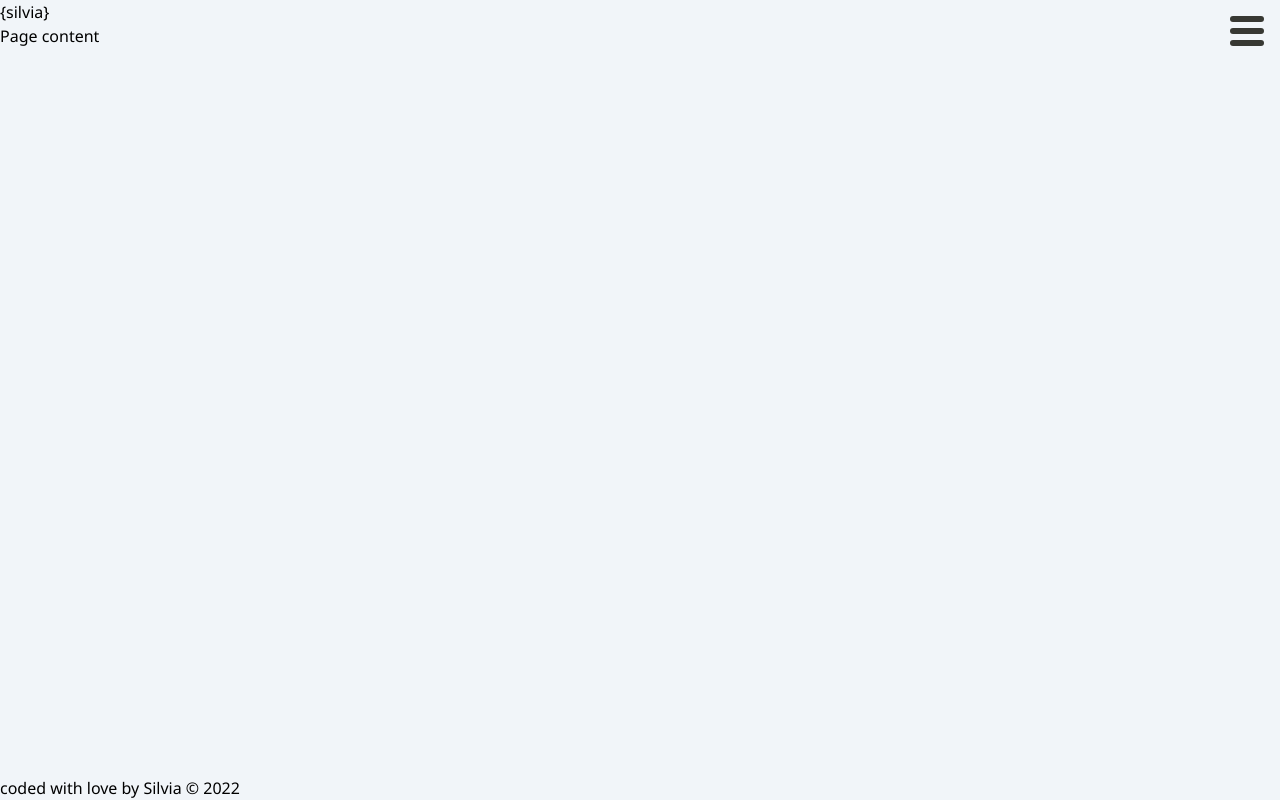
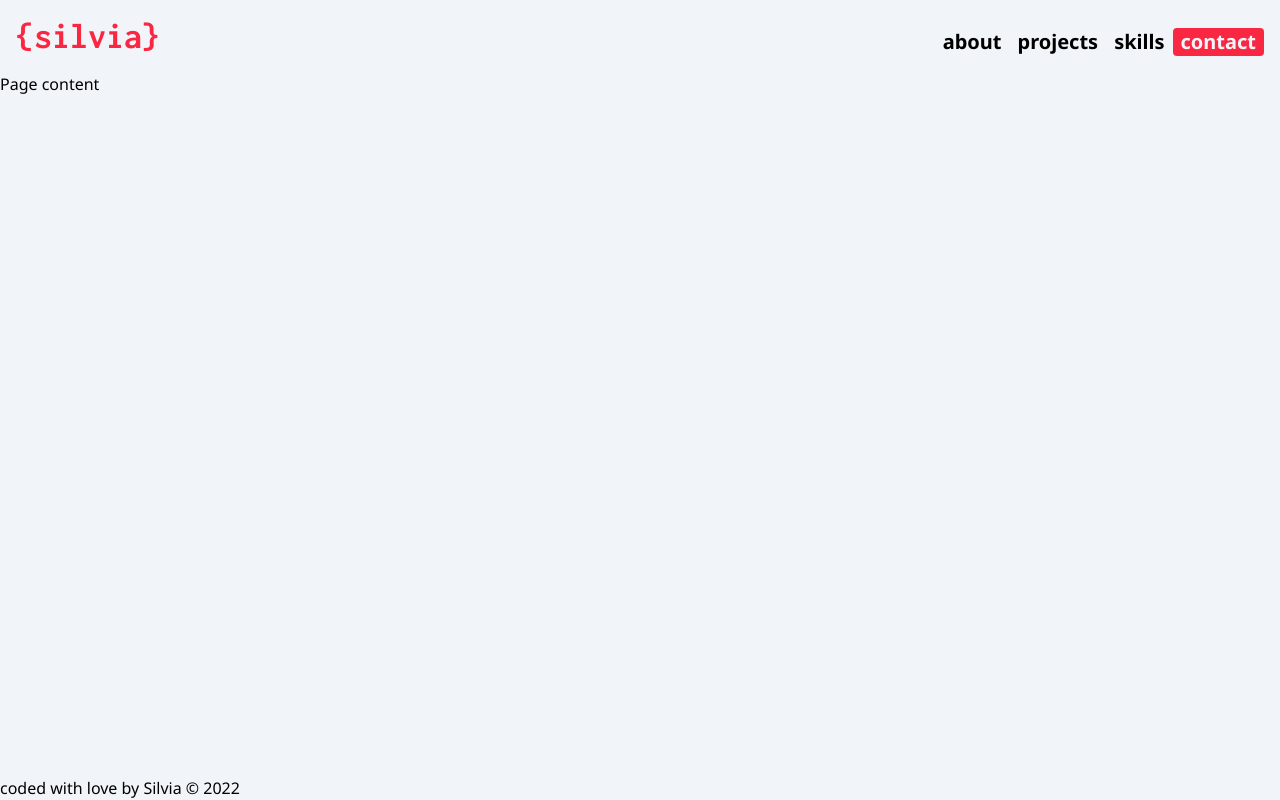
Before and after one commit to silviapio/portfolio, a React (Create React App) app: page / in a window 1280 px wide. Built offline with nearby package versions, Linux system fonts and the light colour scheme.

Commit message:
responsive navbar and hamburger menu

```diff
--- a/package.json
+++ b/package.json
@@ -9,6 +9,7 @@
     "react": "^17.0.2",
     "react-burger-menu": "^3.0.6",
     "react-dom": "^17.0.2",
+    "react-responsive": "^9.0.0-beta.6",
     "react-scripts": "5.0.0",
     "web-vitals": "^2.1.4"
   },
--- a/src/App.js
+++ b/src/App.js
@@ -1,10 +1,13 @@
 import { useEffect } from "react";
+import { useMediaQuery } from "react-responsive";
 import { Header } from "./components/composed/Header";
 import { Main } from "./components/composed/Main";
 import { Footer } from "./components/units/Footer";
 import { BurgerMenu } from "./components/units/BurgerMenu";
 
 export const App = () => {
+  const isMobile = useMediaQuery({ query: "(max-width: 639px)" });
+
   useEffect(() => {
     const menuWrap = document.querySelector(".bm-menu-wrap");
     if (menuWrap) {
@@ -14,7 +17,7 @@ export const App = () => {
 
   return (
     <div className="flex flex-col h-full">
-      <BurgerMenu />
+      {isMobile && <BurgerMenu />}
       <Header />
       <Main />
       <Footer />
--- a/src/components/composed/Header.js
+++ b/src/components/composed/Header.js
@@ -1,11 +1,13 @@
+import { useMediaQuery } from "react-responsive";
 import { Navbar } from "../units/Navbar";
-import { BurgerMenu } from "../units/BurgerMenu";
 
 export const Header = () => {
+  const isTabletOrLarger = useMediaQuery({ query: "(min-width: 640px)" });
+
   return (
-    <header className="flex justify-between">
-      <div>{"{silvia}"}</div>
-      {/* <Navbar /> */}
+    <header className="flex justify-between p-4 font-bold">
+      <h1 className="font-inconsolata text-4xl text-bright-red">{"{silvia}"}</h1>
+      {isTabletOrLarger && <Navbar />}
     </header>
   );
 };
--- a/src/components/units/BurgerMenu.js
+++ b/src/components/units/BurgerMenu.js
@@ -6,7 +6,7 @@ var styles = {
     width: "34px",
     height: "30px",
     right: "1rem",
-    top: "1rem",
+    top: "1.25rem",
   },
   bmBurgerBars: {
     background: "var(--dark-slate)",
--- a/src/components/units/Navbar.js
+++ b/src/components/units/Navbar.js
@@ -1,10 +1,18 @@
 export const Navbar = () => (
   <>
-    <ul className="flex">
-      <li>about</li>
-      <li>projects</li>
-      <li>skills</li>
-      <li>contact</li>
+    <ul className="flex items-end text-xl">
+      <li className="px-2">
+        <a href="#about">about</a>
+      </li>
+      <li className="px-2">
+        <a href="#projects">projects</a>
+      </li>
+      <li className="px-2">
+        <a href="#skills">skills</a>
+      </li>
+      <li className="px-2 bg-bright-red rounded text-slate-100">
+        <a href="#contact">contact</a>
+      </li>
     </ul>
   </>
 );
```
Also changed, not shown: 2 other files (tests, documents, lock files or other folders).
